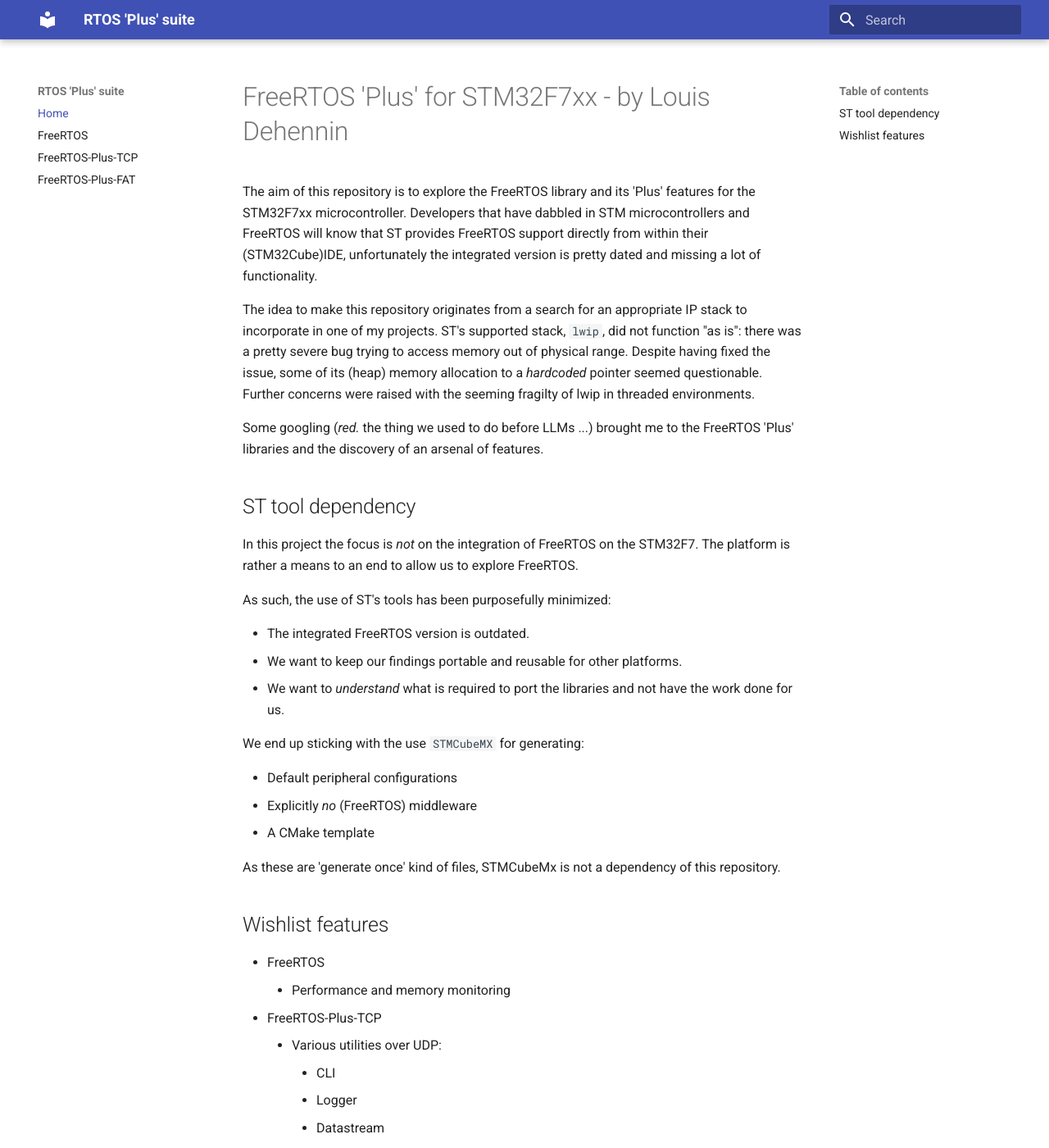
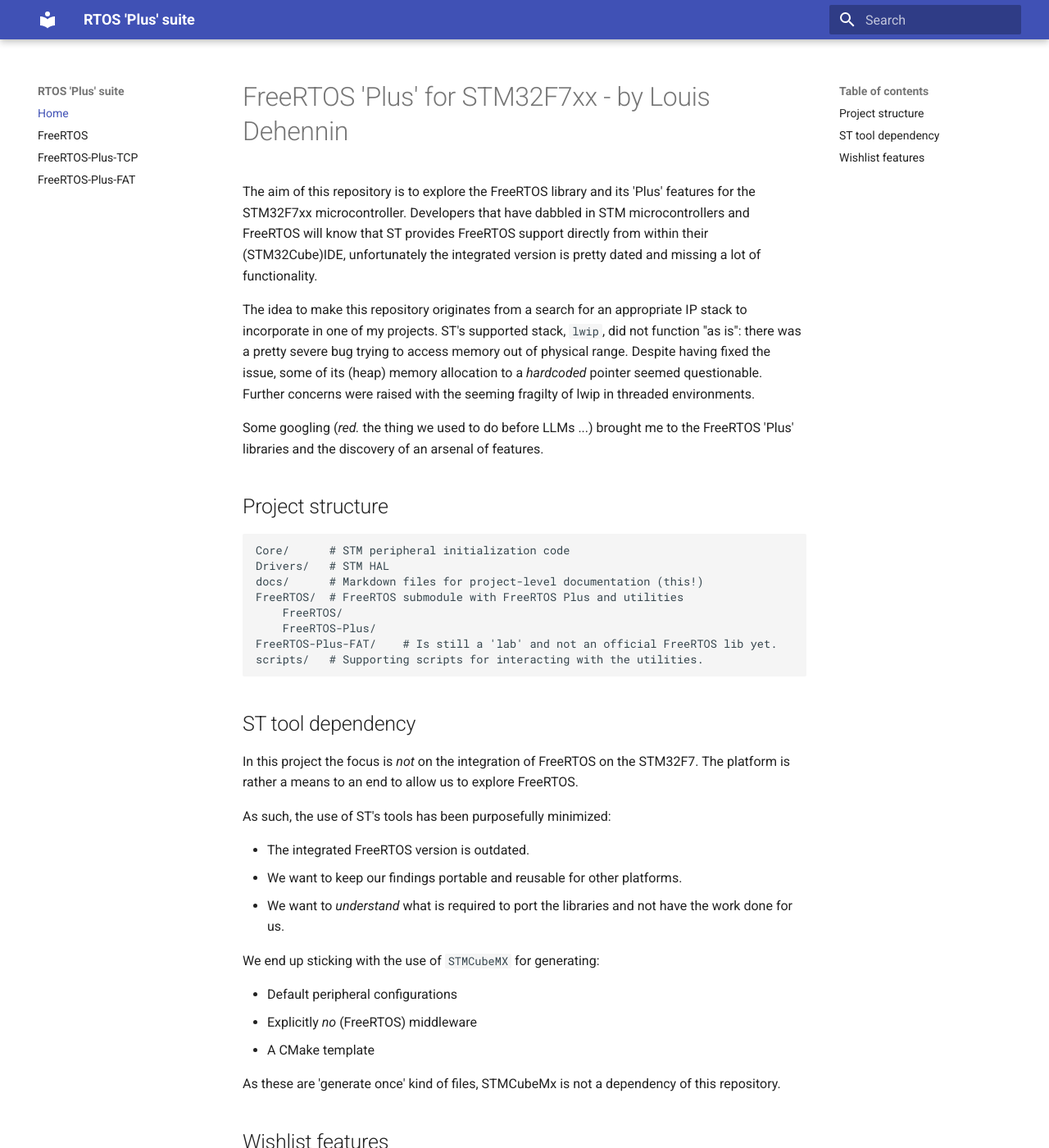
Before and after one commit to ldehenni/FreeRTOS-Plus-suite, an MkDocs documentation site: the page built from docs/index.md, in a window 1280 px wide and 1400 px high. Shown: the whole window at 82% size. Built offline with MkDocs 1.6.1 and Material for MkDocs 9.7.7, drawn with Linux system fonts in a browser that asks for light colours.

Commit message:
Project structure in documentation.

```diff
--- a/docs/index.md
+++ b/docs/index.md
@@ -11,6 +11,18 @@ Further concerns were raised with the seeming fragilty of lwip in threaded envir
 
 Some googling (*red.* the thing we used to do before LLMs ...) brought me to the FreeRTOS 'Plus' libraries and the discovery of an arsenal of features.
 
+## Project structure
+
+    Core/      # STM peripheral initialization code
+    Drivers/   # STM HAL
+    docs/      # Markdown files for project-level documentation (this!)
+    FreeRTOS/  # FreeRTOS submodule with FreeRTOS Plus and utilities
+        FreeRTOS/
+        FreeRTOS-Plus/
+    FreeRTOS-Plus-FAT/    # Is still a 'lab' and not an official FreeRTOS lib yet.
+    scripts/   # Supporting scripts for interacting with the utilities.
+
+
 ## ST tool dependency
 
 In this project the focus is *not* on the integration of FreeRTOS on the STM32F7.
@@ -22,7 +34,7 @@ As such, the use of ST's tools has been purposefully minimized:
 * We want to keep our findings portable and reusable for other platforms.
 * We want to *understand* what is required to port the libraries and not have the work done for us.
 
-We end up sticking with the use `STMCubeMX` for generating:
+We end up sticking with the use of `STMCubeMX` for generating:
 
 * Default peripheral configurations
 * Explicitly *no* (FreeRTOS) middleware
```
